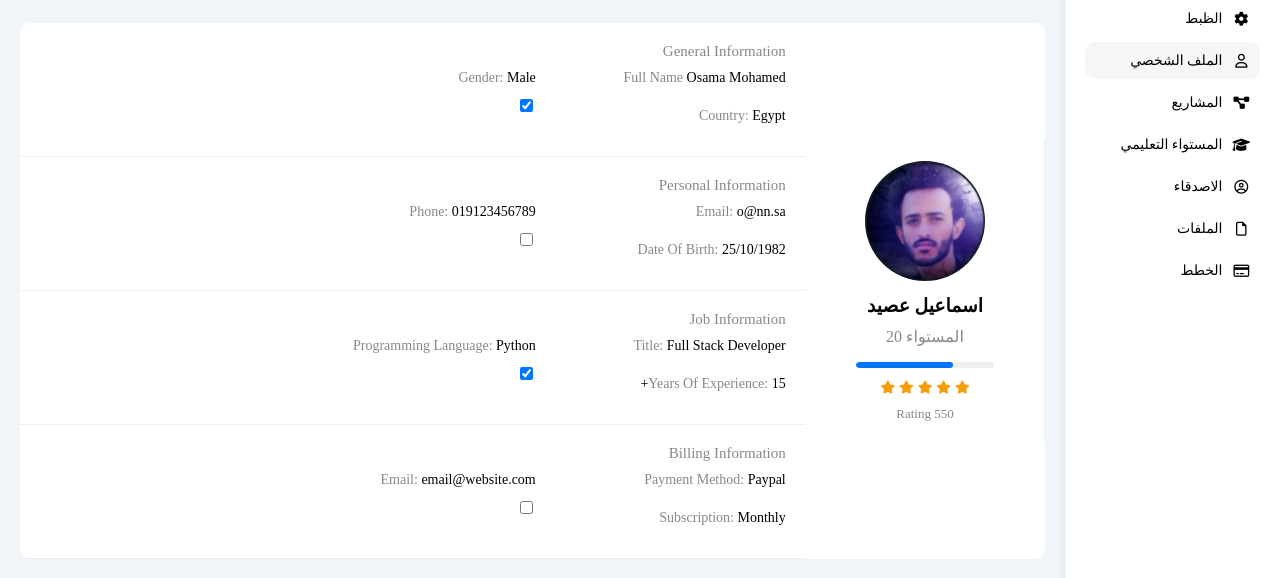
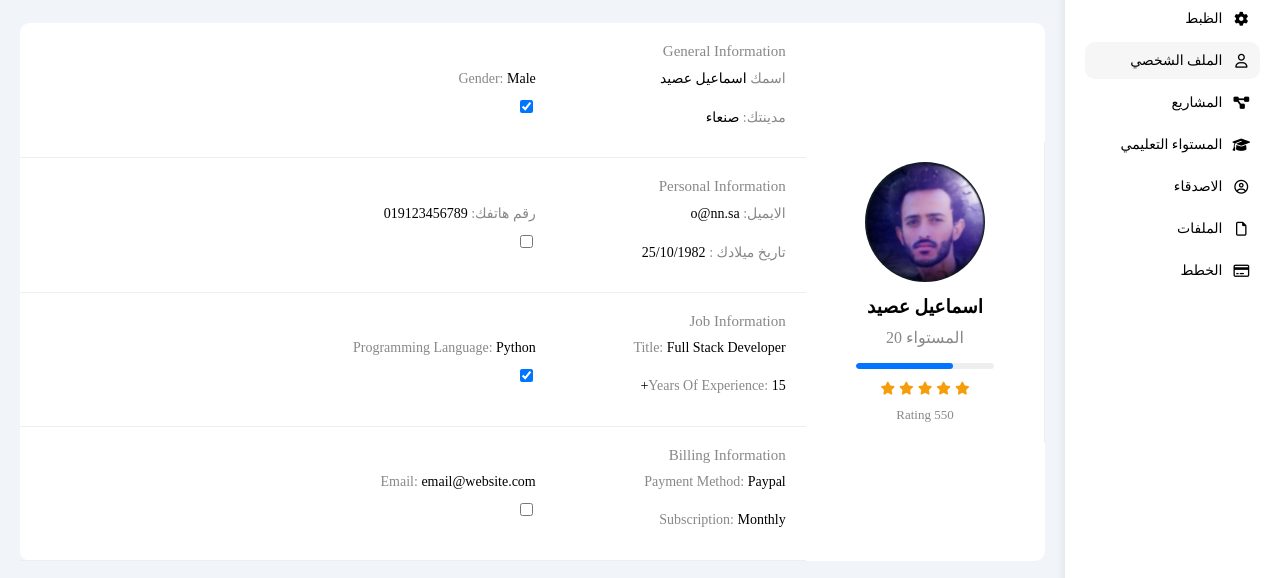
Before and after one commit to MritAsid/HTML_AND_CSS_TEMPLET_-FOUR, a plain HTML site: page profile.html in a window 1280 px wide. Shown: the part 142-720 px from the top of the page. Drawn offline with Linux system fonts and the light colour scheme.

Commit message:
im up my data

```diff
--- a/profile.html
+++ b/profile.html
@@ -160,16 +160,16 @@
               <div class="box p-20 d-flex align-center">
                 <h4 class="c-grey fs-15 m-0 w-full">General Information</h4>
                 <div class="fs-14">
-                  <span class="c-grey">Full Name</span>
-                  <span>Osama Mohamed</span>
+                  <span class="c-grey"> اسمك </span>
+                  <span> اسماعيل عصيد </span>
                 </div>
                 <div class="fs-14">
                   <span class="c-grey">Gender:</span>
                   <span>Male</span>
                 </div>
                 <div class="fs-14">
-                  <span class="c-grey">Country:</span>
-                  <span>Egypt</span>
+                  <span class="c-grey">مدينتك:</span>
+                  <span>صنعاء</span>
                 </div>
                 <div class="fs-14">
                   <label>
@@ -183,15 +183,15 @@
               <div class="box p-20 d-flex align-center">
                 <h4 class="c-grey w-full fs-15 m-0">Personal Information</h4>
                 <div class="fs-14">
-                  <span class="c-grey">Email:</span>
+                  <span class="c-grey">الايميل:</span>
                   <span>o@nn.sa</span>
                 </div>
                 <div class="fs-14">
-                  <span class="c-grey">Phone:</span>
+                  <span class="c-grey">رقم هاتفك:</span>
                   <span>019123456789</span>
                 </div>
                 <div class="fs-14">
-                  <span class="c-grey">Date Of Birth:</span>
+                  <span class="c-grey"> تاريخ ميلادك :</span>
                   <span>25/10/1982</span>
                 </div>
                 <div class="fs-14">
```
